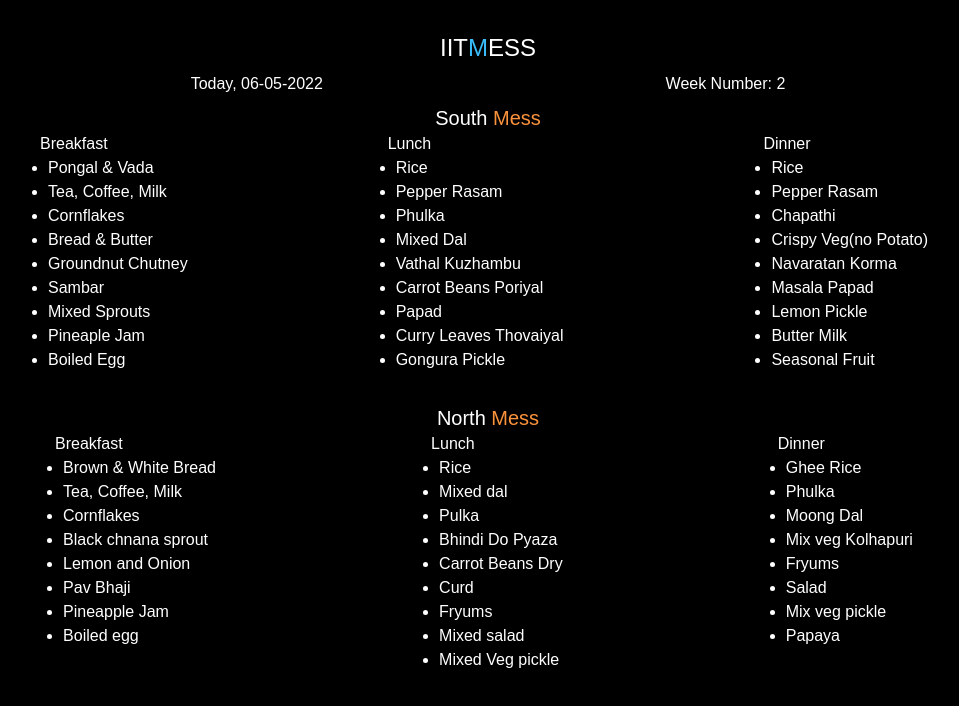
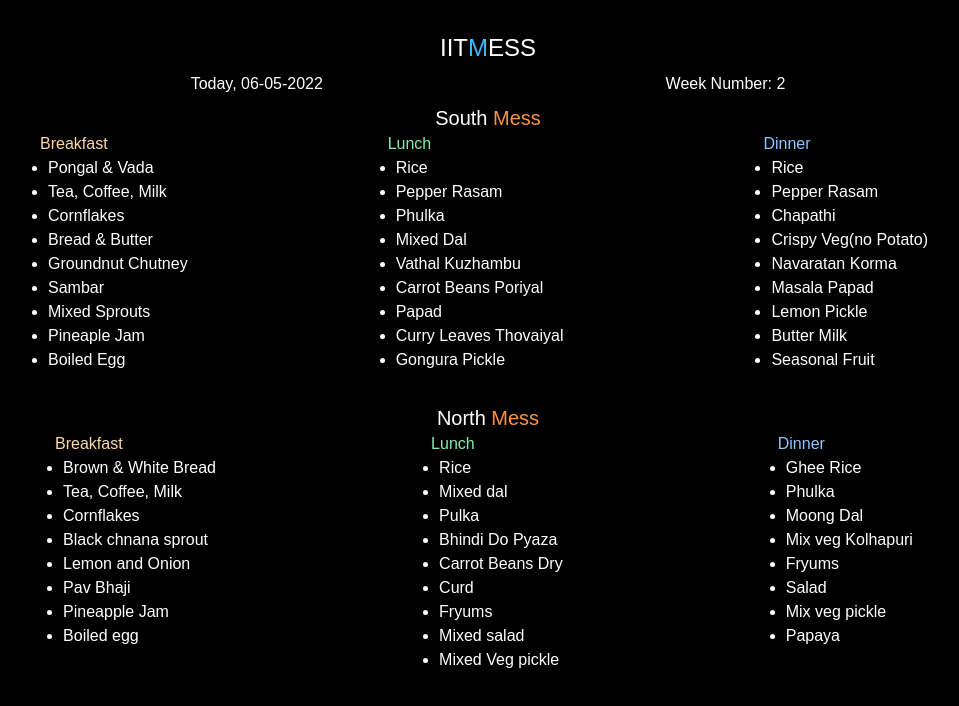
Before and after one commit to zeus-12/iitmess, a Next.js app: page / in a window 1280 px wide. Shown: the top 706 px of the page, without its empty margins (152-1111 px from the left). Built offline with nearby package versions, Linux system fonts and the light colour scheme.

Commit message:
fixed colour bug

```diff
--- a/components/Menu.jsx
+++ b/components/Menu.jsx
@@ -5,17 +5,17 @@ const Menu = ({ data, weekNo, day }) => {
     data[meal].map((food) => <li key={food}>{food}</li>);
 
   const meals = [
-    { meal: "breakfast", colour: "orange-200" },
-    { meal: "lunch", colour: "green-300" },
-    { meal: "dinner", colour: "blue-300" },
+    { meal: "breakfast", colour: "text-orange-200" },
+    { meal: "lunch", colour: "text-green-300" },
+    { meal: "dinner", colour: "text-blue-300" },
   ];
-
   return (
     <div>
       <div className="flex justify-evenly">
         {meals.map((item) => (
           <div key={item.meal}>
-            <p className={`text-${item.colour} capitalize`}>{item.meal}</p>
+            {/* {console.log(`text-${item.colour}`)} */}
+            <p className={`${item.colour} capitalize`}>{item.meal}</p>
             <ul className="list-disc px-2">{menuList(item.meal)}</ul>
           </div>
         ))}
```
